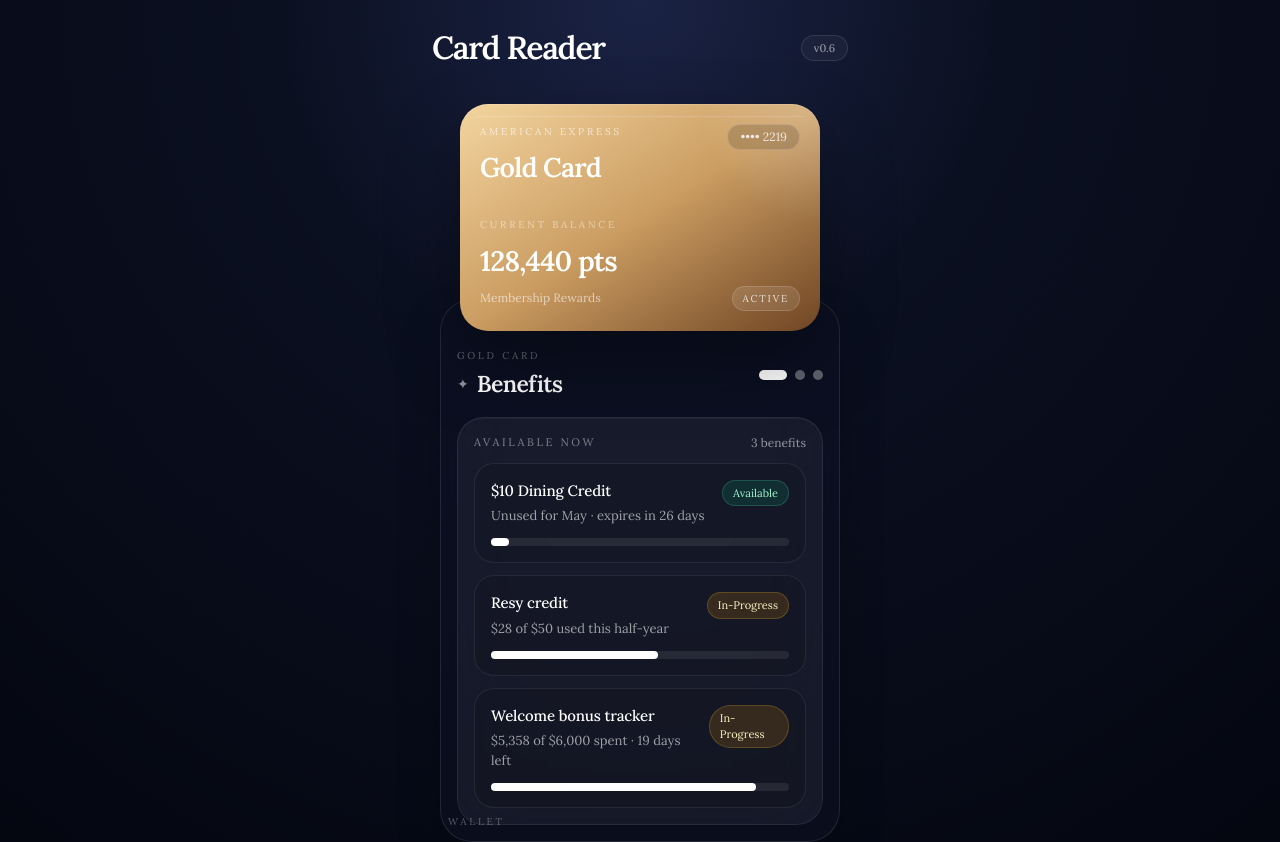
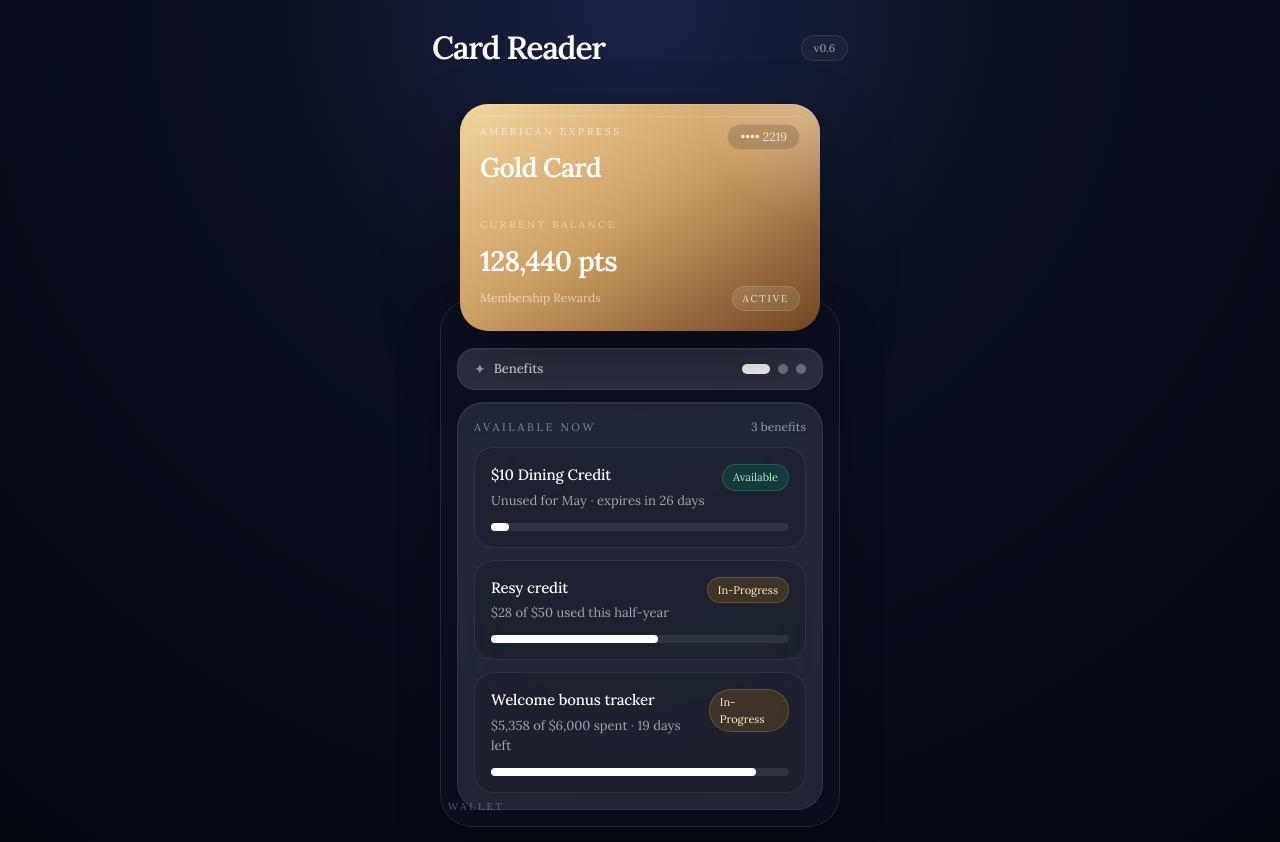
Before and after one commit to kylehocho/card-reader, a Next.js app: page / in a window 1280 px wide. Shown: the top 842 px of the page. Built offline with nearby package versions, Linux system fonts and the light colour scheme.

Commit message:
Match Apple Wallet middle section

```diff
--- a/components/card-reader/WalletPrototype.tsx
+++ b/components/card-reader/WalletPrototype.tsx
@@ -412,15 +412,11 @@
 
               <div className="relative z-10 -mt-8 px-2">
                 <div className="rounded-[32px] border border-white/10 bg-[#0d1224]/55 px-4 pb-4 pt-12 backdrop-blur-2xl shadow-[0_22px_45px_rgba(0,0,0,0.24)]">
-                  <div className="mb-4 flex items-center justify-between">
-                    <div>
-                      <p className="text-[10px] uppercase tracking-[0.28em] text-white/38">{selectedCard.name}</p>
-                      <div className="mt-1 flex items-center gap-2">
+                  <div className="rounded-[18px] border border-white/8 bg-[#8f97a3]/25 px-4 py-2.5 shadow-[inset_0_1px_0_rgba(255,255,255,0.05)]">
+                    <div className="flex items-center justify-between gap-3">
+                      <div className="flex items-center gap-2 text-white/82">
                         <span className="text-sm text-white/55">{pageMeta[walletPages[walletPageIndex]].icon}</span>
-                        <h3 className="text-[23px] font-semibold tracking-[-0.03em] text-white">
-                          {pageMeta[walletPages[walletPageIndex]].title}
-                        </h3>
-                      </div>
+                        <p className="text-[13px] font-medium tracking-[-0.01em] capitalize">{pageMeta[walletPages[walletPageIndex]].title}</p>
                       </div>
                       <div className="flex items-center gap-2">
                         {walletPages.map((page, index) => (
@@ -434,8 +430,8 @@
                         ))}
                       </div>
                     </div>
+                  </div>
 
-                  <div className="overflow-hidden rounded-[26px]">
                   <motion.div
                     drag="x"
                     dragConstraints={{ left: 0, right: 0 }}
@@ -444,11 +440,11 @@
                       if (info.offset.x < -60) shiftWalletPage(1);
                       if (info.offset.x > 60) shiftWalletPage(-1);
                     }}
-                      animate={{ x: `${walletPageIndex * -100}%` }}
-                      className="flex cursor-grab active:cursor-grabbing"
+                    className="mt-3 cursor-grab active:cursor-grabbing"
                   >
-                      <div className="w-full shrink-0 px-0">
-                        <div className="min-h-[248px] rounded-[26px] border border-white/8 bg-white/[0.05] p-4 shadow-[inset_0_1px_0_rgba(255,255,255,0.04)]">
+                    <div className="min-h-[252px] rounded-[26px] border border-white/8 bg-[#8f97a3]/18 p-4 shadow-[inset_0_1px_0_rgba(255,255,255,0.05)]">
+                      {walletPages[walletPageIndex] === 'benefits' && (
+                        <div>
                           <div className="mb-3 flex items-center justify-between">
                             <p className="text-[11px] uppercase tracking-[0.24em] text-white/45">Available now</p>
                             <p className="text-xs text-white/55">{selectedCard.benefits.length} benefits</p>
@@ -474,10 +470,10 @@
                             ))}
                           </div>
                         </div>
-                      </div>
+                      )}
 
-                      <div className="w-full shrink-0 px-0">
-                        <div className="min-h-[248px] rounded-[26px] border border-white/8 bg-white/[0.05] p-4 shadow-[inset_0_1px_0_rgba(255,255,255,0.04)]">
+                      {walletPages[walletPageIndex] === 'progress' && (
+                        <div>
                           <div className="rounded-[20px] border border-emerald-400/10 bg-emerald-400/10 p-4">
                             <p className="text-[10px] uppercase tracking-[0.28em] text-emerald-200/70">Next unlock</p>
                             <p className="mt-2 text-[19px] font-medium tracking-[-0.02em] text-white">{selectedCard.spendSummary}</p>
@@ -498,10 +494,10 @@
                             <button onClick={simulateMonthlyReset} className="flex-1 rounded-full border border-white/10 bg-white/[0.05] px-4 py-3 text-sm text-white/85 transition hover:bg-white/[0.08]">Simulate reset</button>
                           </div>
                         </div>
-                      </div>
+                      )}
 
-                      <div className="w-full shrink-0 px-0">
-                        <div className="min-h-[248px] rounded-[26px] border border-white/8 bg-white/[0.05] p-4 shadow-[inset_0_1px_0_rgba(255,255,255,0.04)]">
+                      {walletPages[walletPageIndex] === 'rewards' && (
+                        <div>
                           <div className="rounded-[20px] border border-white/8 bg-black/10 p-4">
                             <p className="text-[10px] uppercase tracking-[0.28em] text-white/45">Current total</p>
                             <p className="mt-2 text-[31px] font-semibold tracking-[-0.03em] text-white">{selectedCard.pointsValue}</p>
@@ -520,9 +516,9 @@
                             </div>
                           </div>
                         </div>
+                      )}
                     </div>
                   </motion.div>
-                  </div>
                 </div>
               </div>
 
```
Lines whose indentation alone changed are shown as unchanged.
